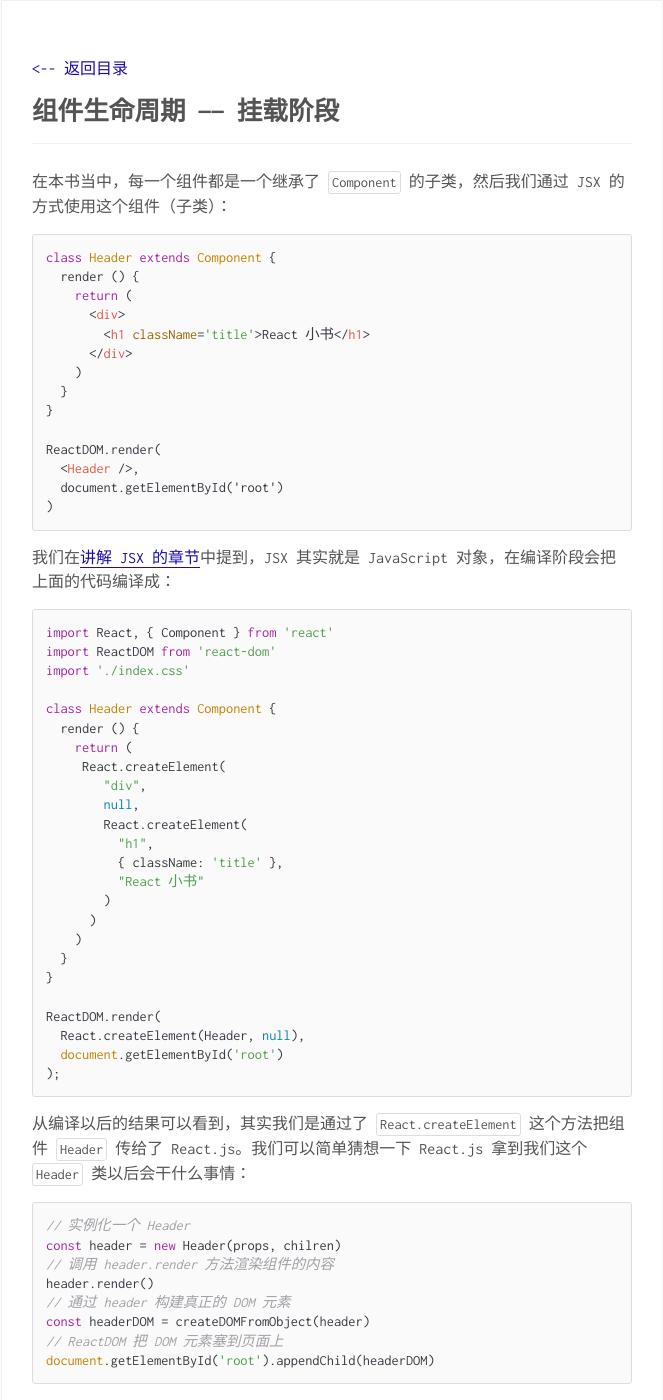
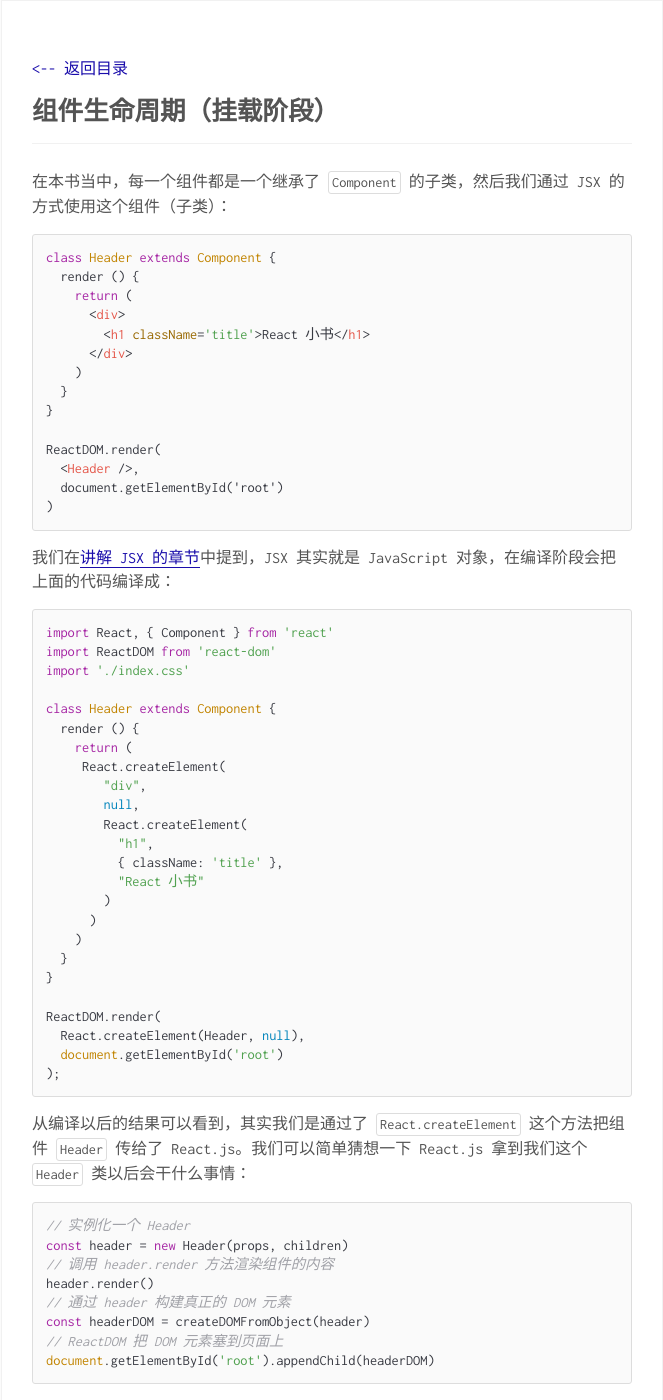
Before and after one commit to huzidaha/react-naive-book, a Jekyll site: the page built from _posts/2016-12-15-lesson18.md, in a window 1280 px wide and 1400 px high. Shown: the whole window, without its empty margins (308-971 px from the left). Built offline with Jekyll 4.4.1, drawn with Linux system fonts in a browser that asks for light colours; comment, search, counter and statistics services are not loaded.

Commit message:
update more lessons to README.md

````diff
--- a/_posts/2016-12-15-lesson18.md
+++ b/_posts/2016-12-15-lesson18.md
@@ -1,6 +1,6 @@
 ---
 layout: post
-title: 组件生命周期 —— 挂载阶段
+title: 组件生命周期（挂载阶段）
 ---
 
 在本书当中，每一个组件都是一个继承了 `Component` 的子类，然后我们通过 JSX 的方式使用这个组件（子类）：
@@ -22,7 +22,7 @@
 )
 ```
 
-我们在[讲解 JSX 的章节](/)中提到，JSX 其实就是 JavaScript 对象，在编译阶段会把上面的代码编译成：
+我们在[讲解 JSX 的章节](/blog/lesson6)中提到，JSX 其实就是 JavaScript 对象，在编译阶段会把上面的代码编译成：
 
 ```javascript
 import React, { Component } from 'react'
@@ -55,7 +55,7 @@
 
 ```javascript
 // 实例化一个 Header
-const header = new Header(props, chilren)
+const header = new Header(props, children)
 // 调用 header.render 方法渲染组件的内容
 header.render()
 // 通过 header 构建真正的 DOM 元素
````
Also changed, not shown: README.md.
